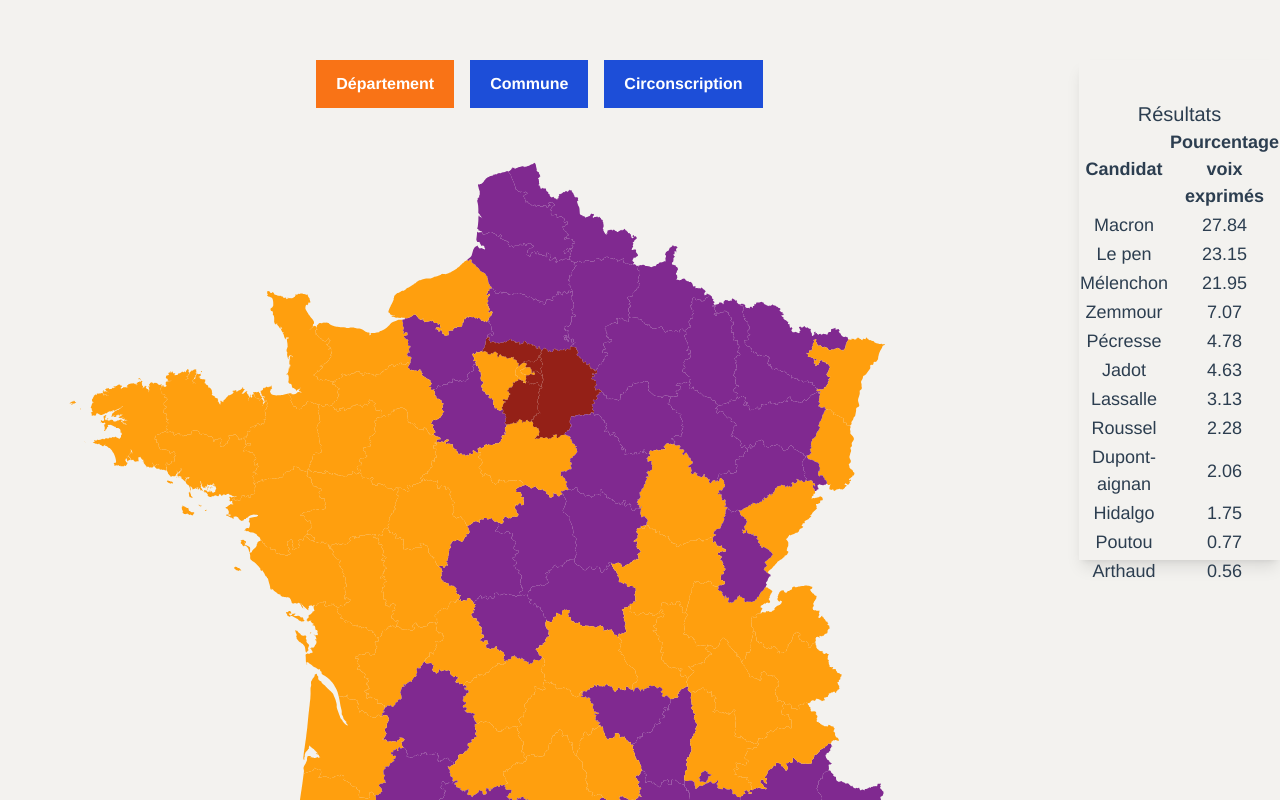
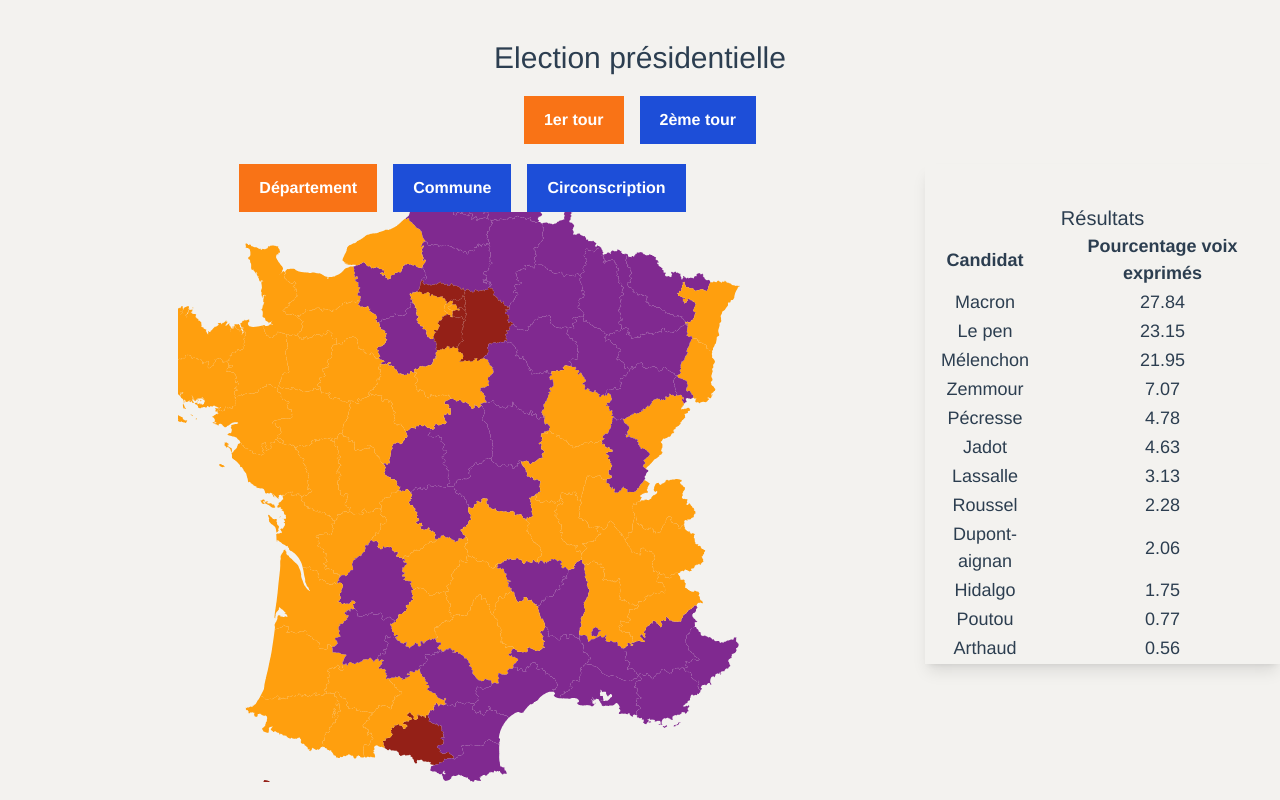
Before and after one commit to RoSelTo/elections-tracker, a Vue app: page / in a window 1280 px wide. Shown: the top 800 px of the page. Built offline with nearby package versions, Linux system fonts and the light colour scheme; no server answers.

Commit message:
Update css.

```diff
--- a/src/App.vue
+++ b/src/App.vue
@@ -1,5 +1,10 @@
 <template>
   <div id="app">
+    <h1 class="text-3xl w-full">Election présidentielle</h1>
+    <div class="flex justify-center space-x-4 w-full mb-5 mt-5">
+      <div :class="{'bg-orange-500': tour == '1', 'bg-blue-700': tour != '1'}" class="text-white px-5 py-3 font-bold cursor-pointer">1er tour</div>
+      <div :class="{'bg-orange-500': tour == '2', 'bg-blue-700': tour != '2'}" class="text-white px-5 py-3 font-bold cursor-pointer">2ème tour</div>
+    </div>
     <map-component v-if="init" ref="map" :departements="departements"/>
     <tab-result :results-france="resultsFrance"/>
   </div>
@@ -146,9 +151,10 @@ export default {
   -moz-osx-font-smoothing: grayscale;
   text-align: center;
   color: #2c3e50;
-  margin-top: 60px;
+  margin-top: 40px;
   display: flex;
   justify-content: center;
+  flex-wrap: wrap;
 }
 
 body {
--- a/src/components/Map.vue
+++ b/src/components/Map.vue
@@ -1,6 +1,6 @@
 <template>
   <div class="map">
-    <div v-show="!loading" class="flex justify-center space-x-4">
+    <div class="flex justify-center space-x-4">
       <div :class="{'bg-orange-500': level == 'departements', 'bg-blue-700': level != 'departements'}" class="text-white px-5 py-3 font-bold cursor-pointer"
         v-on:click="createMapDepartements">Département</div>
       <div :class="{'bg-orange-500': level == 'communes', 'bg-blue-700': level != 'communes'}" class="text-white px-5 py-3 font-bold cursor-pointer"
@@ -9,7 +9,9 @@
         v-on:click="createMapCirconscriptions">Circonscription</div>
     </div>
     <!-- Add loading -->
-    <svg v-show="!loading" id="map" class="m-auto"></svg>
+    <div id="mapContainer" style="height:calc(100vh - 230px)" v-show="!loading">
+      <svg id="map" class="m-auto"></svg>
+    </div>
     <div class="tooltip">
     </div>
     <div v-if="loading" class="lds-ring">Chargement<div></div><div></div><div></div><div></div></div>
@@ -52,11 +54,12 @@ export default {
       that.loading = true;
       that.level = "communes";
       that.$store.commit("selectLevel", that.level);
-      const width = 1000, height = 1000;
+      var container = d3.select("#mapContainer").node().getBoundingClientRect().height;
+      const width = container, height = container;
       const path = d3.geoPath();
       const projection = d3.geoConicConformal()
       .center([2.454071, 46.279229])
-      .scale(5000)
+      .scale(4000)
       .translate([width / 2, height / 2]);
       path.projection(projection);
 
@@ -113,11 +116,12 @@ export default {
       that.loading = true;
       that.level = "departements";
       that.$store.commit("selectLevel", that.level);
-      const width = 1000, height = 1000;
+      var container = d3.select("#mapContainer").node().getBoundingClientRect().height;
+      const width = container, height = container;
       const path = d3.geoPath();
       const projection = d3.geoConicConformal()
       .center([2.454071, 46.279229])
-      .scale(5000)
+      .scale(4000)
       .translate([width / 2, height / 2]);
       path.projection(projection);
 
@@ -173,11 +177,12 @@ export default {
       that.loading = true;
       that.level = "circonscriptions";
       that.$store.commit("selectLevel", that.level);
-      const width = 1000, height = 1000;
+      var container = d3.select("#mapContainer").node().getBoundingClientRect().height;
+      const width = container, height = container;
       const path = d3.geoPath();
       const projection = d3.geoConicConformal()
       .center([2.454071, 46.279229])
-      .scale(5000)
+      .scale(4000)
       .translate([width / 2, height / 2]);
       path.projection(projection);
 
```
